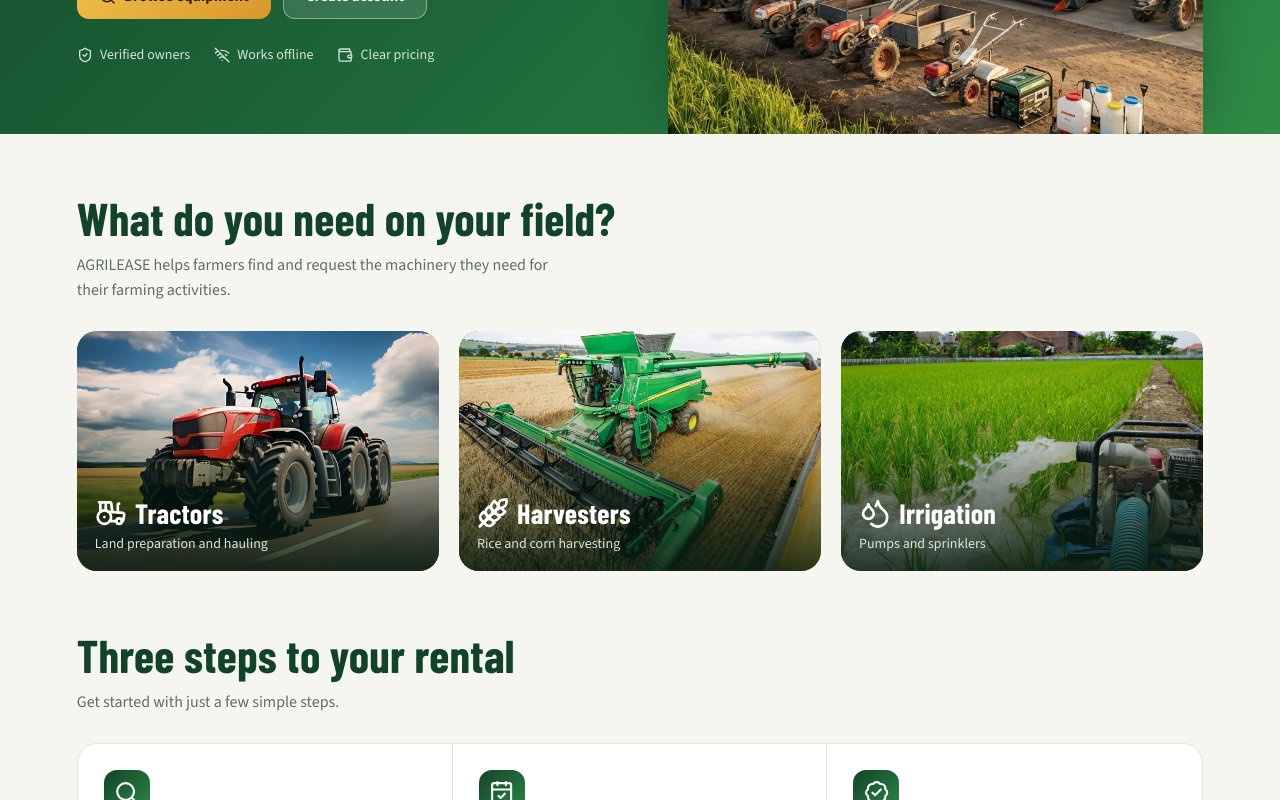
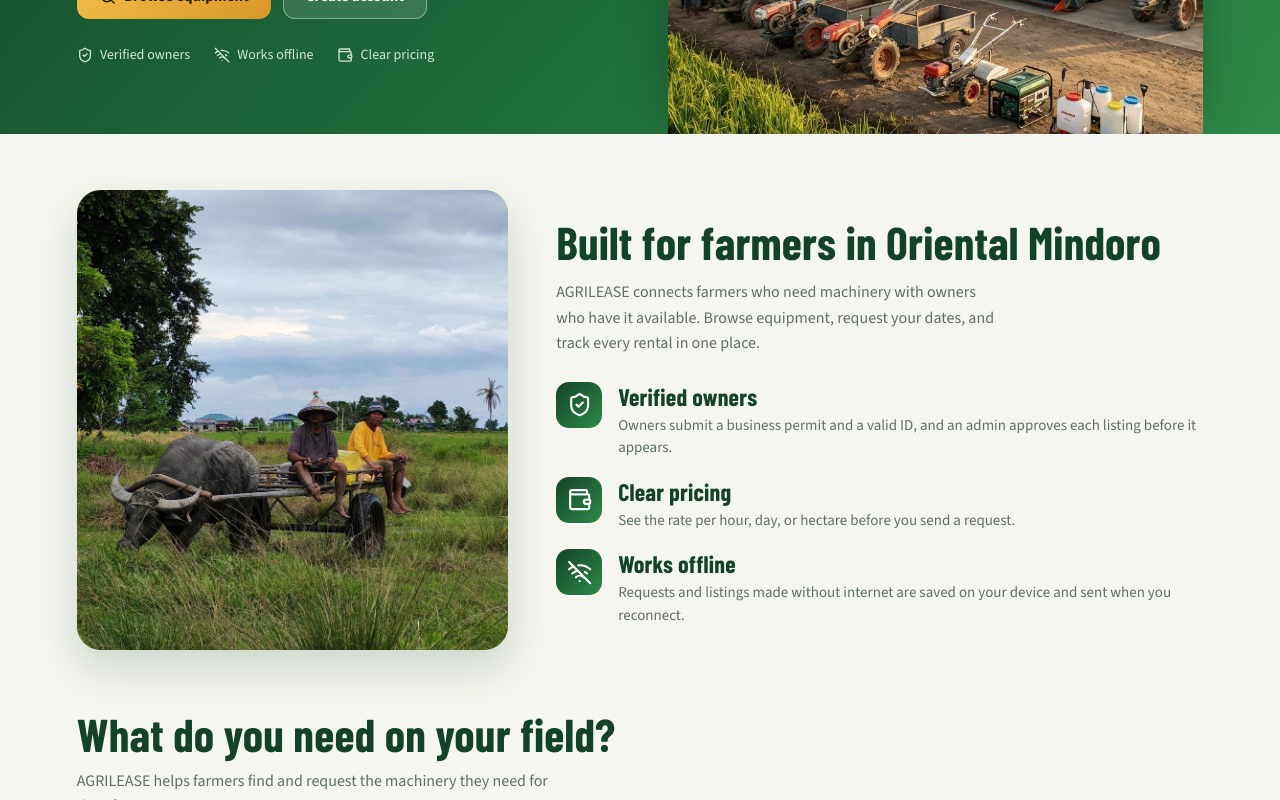
Before and after one commit to bethovensevidal-17/agrilease, a React (Vite) app in the folder frontend/: page / in a window 1280 px wide. Shown: the part 460-1260 px from the top of the page. Built offline with nearby package versions, Linux system fonts and the light colour scheme; no server answers.

Commit message:
fix: restore landing about section, remove browse equipment from header

```diff
--- a/frontend/src/pages/LandingPage.jsx
+++ b/frontend/src/pages/LandingPage.jsx
@@ -1,6 +1,7 @@
 import { Link } from 'react-router-dom';
 import { Tractor, Wheat, Droplets, Search, CalendarCheck, BadgeCheck, ShieldCheck, WifiOff, Wallet } from 'lucide-react';
 import './landing-page.css';
+import './landing-about.css';
 import '../logo.css';
 
 // Photo slots: put your own photos in frontend/public/images/ using these file names.
@@ -41,6 +42,7 @@ export default function LandingPage() {
         <Logo />
         <a className="lp-link" href="#about">About</a>
         <a className="lp-link" href="#how-it-works">How it works</a>
+        <Link className="lp-link" to="/browse">Browse equipment</Link>
         <Link className="lp-link" to="/login">Log in</Link>
         <Link className="lp-btn lp-gold" to="/register" style={{ padding: '9px 18px' }}>Get started</Link>
       </header>
@@ -64,7 +66,29 @@ export default function LandingPage() {
       </div>
 
       <main>
-        <section className="lp-sec" id="about">
+        <section className="lp-sec lp-about" id="about">
+          <Photo src="/images/about.jpg" alt="Farmers with a carabao and cart in a rice field" />
+          <div className="lp-about-text">
+            <h2>Built for farmers in Oriental Mindoro</h2>
+            <p>AGRILEASE connects farmers who need machinery with owners who have it available. Browse equipment, request your dates, and track every rental in one place.</p>
+            <ul className="lp-about-list">
+              <li>
+                <span className="lp-ic"><ShieldCheck className="lu" /></span>
+                <div><h3>Verified owners</h3><p>Owners submit a business permit and a valid ID, and an admin approves each listing before it appears.</p></div>
+              </li>
+              <li>
+                <span className="lp-ic"><Wallet className="lu" /></span>
+                <div><h3>Clear pricing</h3><p>See the rate per hour, day, or hectare before you send a request.</p></div>
+              </li>
+              <li>
+                <span className="lp-ic"><WifiOff className="lu" /></span>
+                <div><h3>Works offline</h3><p>Requests and listings made without internet are saved on your device and sent when you reconnect.</p></div>
+              </li>
+            </ul>
+          </div>
+        </section>
+
+        <section className="lp-sec" style={{ paddingTop: 0 }}>
           <h2>What do you need on your field?</h2>
           <p>AGRILEASE helps farmers find and request the machinery they need for their farming activities.</p>
           <div className="lp-cats">
```
